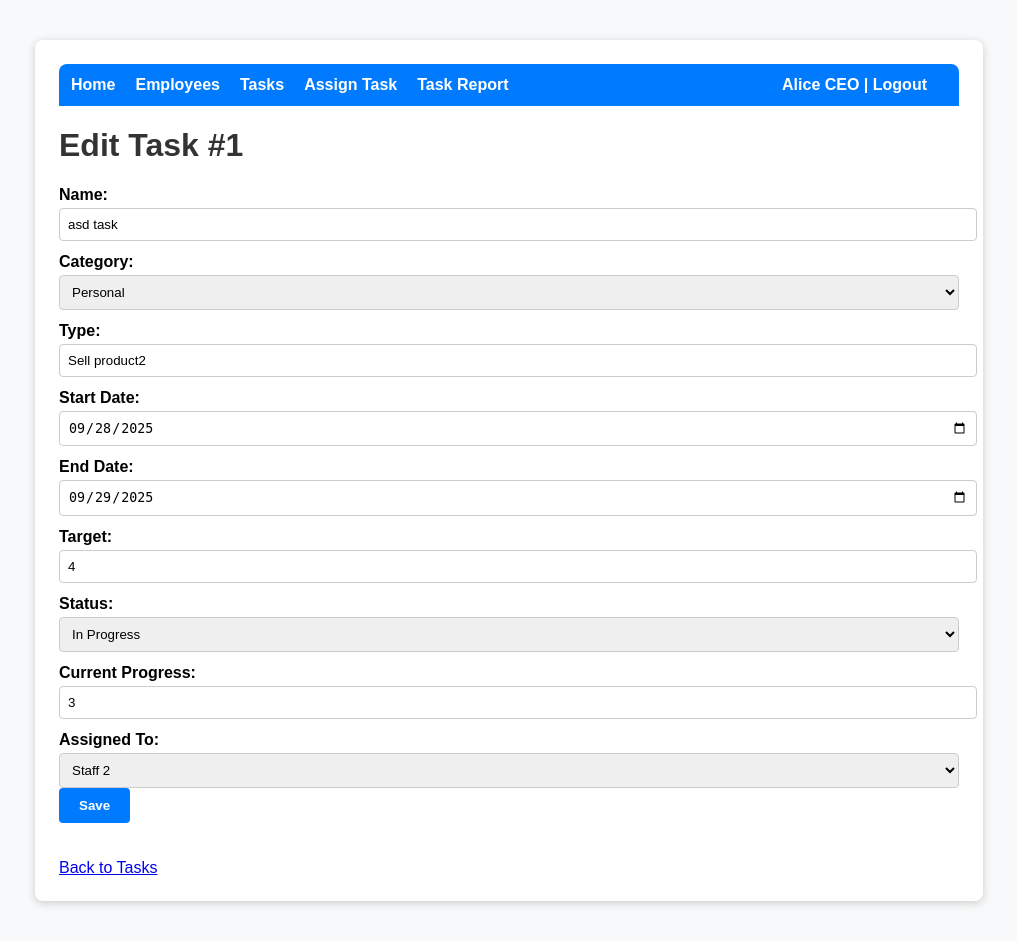
After one commit to hn-testing/task-tracker, a Flask app: page /tasks/edit/1 in a window 1280 px wide. The commit adds this page. Shown: the whole page, without its empty margins (131-1148 px from the left). Run offline with Flask 3, Linux system fonts and the light colour scheme; a user stored in the database is signed in; data comes from the database, SQL or seed files in the repository; both versions use the stored data as it was after the commit.

Commit message:
-Added task ID columns. -Added edit route /tasks/edit/<id> with template and permission checks plus Edit links. -Switched assignment input to a name-based select. -Added CSV export route /tasks/export and link on tasks page.

```diff
--- a/app/__init__.py
+++ b/app/__init__.py
@@ -151,6 +151,43 @@ def create_app():
                 subordinate_tasks.append(t)
         return render_template('tasks.html', tasks=all_tasks, employees=employees, current_user=current_user, subordinate_tasks=subordinate_tasks)
 
+    @app.route('/tasks/export', methods=['GET'])
+    def export_tasks():
+        if 'user_email' not in session:
+            return redirect(url_for('login'))
+        user_id = session['user_id']
+        employees = database.get_employees()
+        current_user = database.get_employee(user_id)
+        # own tasks
+        own_tasks = database.get_tasks_by_employee(user_id)
+        for t in own_tasks:
+            t['progress'] = (t['current_progress'] / t['target'] * 100) if t['target'] else 0
+        # subordinate tasks
+        lower_designation_ids = database.get_lower_designation_ids(current_user['designation_id'])
+        subordinates = [e for e in employees if e['designation_id'] in lower_designation_ids]
+        subordinate_tasks = []
+        for emp in subordinates:
+            emp_tasks = database.get_tasks_by_employee(emp['id'])
+            for t in emp_tasks:
+                t['employee_name'] = emp['name']
+                t['progress'] = (t['current_progress'] / t['target'] * 100) if t['target'] else 0
+                subordinate_tasks.append(t)
+        all_export_tasks = own_tasks + subordinate_tasks
+        import csv, io, datetime
+        output = io.StringIO()
+        writer = csv.writer(output)
+        writer.writerow(['id','name','category','type','start_date','end_date','target','current_progress','status','progress_percent','assigned_by_name','employee_name'])
+        for t in all_export_tasks:
+            writer.writerow([
+                t.get('id'), t.get('name'), t.get('category'), t.get('type'), t.get('start_date'), t.get('end_date'),
+                t.get('target'), t.get('current_progress'), t.get('status'), f"{t.get('progress',0):.2f}", t.get('assigned_by_name'), t.get('employee_name')
+            ])
+        from flask import make_response
+        resp = make_response(output.getvalue())
+        resp.headers['Content-Disposition'] = f"attachment; filename=tasks_export_{datetime.date.today().isoformat()}.csv"
+        resp.headers['Content-Type'] = 'text/csv'
+        return resp
+
     @app.route('/tasks/assign', methods=['GET', 'POST'])
     def assign_task():
         if 'user_id' not in session:
@@ -190,6 +227,35 @@ def create_app():
         from app.db import database
         database.update_task_progress_and_status(task_id, current_progress, status)
         return redirect(url_for('tasks'))
+
+    @app.route('/tasks/edit/<int:task_id>', methods=['GET','POST'])
+    def edit_task(task_id):
+        if 'user_id' not in session:
+            return redirect(url_for('login'))
+        task = database.get_task(task_id)
+        if not task:
+            return redirect(url_for('tasks'))
+        current_user = database.get_employee(session['user_id'])
+        # Permission check: Only creator (assigned_by) or top designation (id==1)
+        if not (current_user['id'] == task['assigned_by'] or current_user['designation_id'] == 1):
+            return redirect(url_for('tasks'))
+        employees = database.get_employees()
+        if request.method == 'POST':
+            name = request.form['name']
+            category = request.form['category']
+            type_ = request.form['type']
+            start_date = request.form['start_date']
+            end_date = request.form['end_date']
+            target = int(request.form['target'])
+            status = request.form['status']
+            current_progress = int(request.form['current_progress'])
+            assigned_to = int(request.form['assigned_to'])
+            database.update_task(task_id, name, category, type_, start_date, end_date, target, status, assigned_to, current_progress)
+            return redirect(url_for('tasks'))
+        # annotate for display
+        assigned_to_emp = next((e for e in employees if e['id']==task['assigned_to']), None)
+        assigned_to_name = assigned_to_emp['name'] if assigned_to_emp else task['assigned_to']
+        return render_template('edit_task.html', task=task, employees=employees, assigned_to_name=assigned_to_name, current_user=current_user)
 
     @app.route('/tasks/report', methods=['GET'])
     def task_report():
--- a/app/db/database.py
+++ b/app/db/database.py
@@ -139,6 +139,17 @@ def update_task_progress_and_status(task_id, current_progress, status):
     conn.commit()
     conn.close()
 
+def update_task(task_id, name, category, type_, start_date, end_date, target, status, assigned_to, current_progress):
+    conn = connect_db()
+    cur = conn.cursor()
+    cur.execute('''
+        UPDATE tasks
+        SET name = ?, category = ?, type = ?, start_date = ?, end_date = ?, target = ?, status = ?, assigned_to = ?, current_progress = ?
+        WHERE id = ?
+    ''', (name, category, type_, start_date, end_date, target, status, assigned_to, current_progress, task_id))
+    conn.commit()
+    conn.close()
+
 
 def get_task(task_id):
     conn = connect_db()
--- a/app/db/database_postgres.py
+++ b/app/db/database_postgres.py
@@ -127,3 +127,9 @@ def get_lower_designation_ids(designation_id):
         return all_children
     ids = get_children(designation_id)
     return ids
+
+def update_task(task_id, name, category, type_, start_date, end_date, target, status, assigned_to, current_progress):
+    with connect_db() as conn, conn.cursor() as cur:
+        cur.execute('''UPDATE tasks SET name=%s, category=%s, type=%s, start_date=%s, end_date=%s, target=%s, status=%s, assigned_to=%s, current_progress=%s WHERE id=%s''',
+                    (name, category, type_, start_date, end_date, target, status, assigned_to, current_progress, task_id))
+        conn.commit()
--- a/app/templates/assign_task.html
+++ b/app/templates/assign_task.html
@@ -80,12 +80,12 @@
             <input type="text" value="{{ current_user.name }}" readonly>
             <input type="hidden" name="assigned_by" value="{{ current_user.id }}">
             <label>Assign To (Employee):</label>
-            <input list="assignable_employees" name="assigned_to" required>
-            <datalist id="assignable_employees">
+            <select name="assigned_to" required>
+                <option value="" disabled selected>-- Select Employee --</option>
                 {% for emp in employees %}
                 <option value="{{ emp.id }}">{{ emp.name }}</option>
                 {% endfor %}
-            </datalist>
+            </select>
             <br>
             <button type="submit">Assign Task</button>
         </form>
--- /dev/null
+++ b/app/templates/edit_task.html
@@ -0,0 +1,69 @@
+<!DOCTYPE html>
+<html>
+<head>
+    <title>Edit Task</title>
+    <meta name="viewport" content="width=device-width, initial-scale=1">
+    <link rel="stylesheet" href="/static/style.css">
+    <style>
+        body { font-family: Arial, sans-serif; background:#f8f9fa; margin:0; }
+        .container { width:100%; max-width:900px; margin:40px auto; background:#fff; padding:24px; border-radius:8px; box-shadow:0 2px 8px #ccc; }
+        h1 { color:#333; }
+        label { display:block; margin:12px 0 4px; font-weight:bold; }
+        input, select { width:100%; padding:8px; border:1px solid #ccc; border-radius:4px; }
+        button { background:#007bff; color:#fff; border:none; padding:10px 20px; border-radius:4px; cursor:pointer; font-weight:bold; }
+        button:hover { background:#0056b3; }
+        .menu { background:#007bff; padding:12px; border-radius:8px 8px 0 0; display:flex; flex-wrap:wrap; align-items:center; }
+        .menu a { color:#fff; margin-right:20px; text-decoration:none; font-weight:bold; }
+        .menu a:hover { text-decoration:underline; }
+        .menu span { margin-left:auto; color:#fff; font-weight:bold; }
+        @media (max-width:768px){ .container { padding:12px; } }
+    </style>
+</head>
+<body>
+<div class="container">
+    <div class="menu">
+        <a href="/">Home</a>
+        {% if current_user and current_user.designation_id == 1 %}<a href="/employees">Employees</a>{% endif %}
+        <a href="/tasks">Tasks</a>
+        <a href="/tasks/assign">Assign Task</a>
+        <a href="/tasks/report">Task Report</a>
+        <span>{{ current_user.name }} | <a href="/logout" style="color:#fff;">Logout</a></span>
+    </div>
+    <h1>Edit Task #{{ task.id }}</h1>
+    <form method="POST">
+        <label>Name:</label>
+        <input type="text" name="name" value="{{ task.name }}" required>
+        <label>Category:</label>
+        <select name="category" required>
+            <option value="personal" {% if task.category=='personal' %}selected{% endif %}>Personal</option>
+            <option value="team" {% if task.category=='team' %}selected{% endif %}>Team</option>
+        </select>
+        <label>Type:</label>
+        <input type="text" name="type" value="{{ task.type }}" required>
+        <label>Start Date:</label>
+        <input type="date" name="start_date" value="{{ task.start_date }}" required>
+        <label>End Date:</label>
+        <input type="date" name="end_date" value="{{ task.end_date }}" required>
+        <label>Target:</label>
+        <input type="number" name="target" min="1" value="{{ task.target }}" required>
+        <label>Status:</label>
+        <select name="status" required>
+            <option value="todo" {% if task.status=='todo' %}selected{% endif %}>To Do</option>
+            <option value="in progress" {% if task.status=='in progress' %}selected{% endif %}>In Progress</option>
+            <option value="completed" {% if task.status=='completed' %}selected{% endif %}>Completed</option>
+            <option value="blocked" {% if task.status=='blocked' %}selected{% endif %}>Blocked</option>
+        </select>
+        <label>Current Progress:</label>
+        <input type="number" name="current_progress" min="0" value="{{ task.current_progress }}" required>
+        <label>Assigned To:</label>
+        <select name="assigned_to" required>
+            {% for emp in employees %}
+            <option value="{{ emp.id }}" {% if emp.id == task.assigned_to %}selected{% endif %}>{{ emp.name }}</option>
+            {% endfor %}
+        </select>
+        <button type="submit">Save</button>
+    </form>
+    <a href="/tasks" style="display:inline-block; margin-top:16px;">Back to Tasks</a>
+</div>
+</body>
+</html>
```
Also changed, not shown: app/templates/tasks.html (+20 -1 lines), prompt.txt (added, +16 -0 lines), app/db/task_tracker.db.
